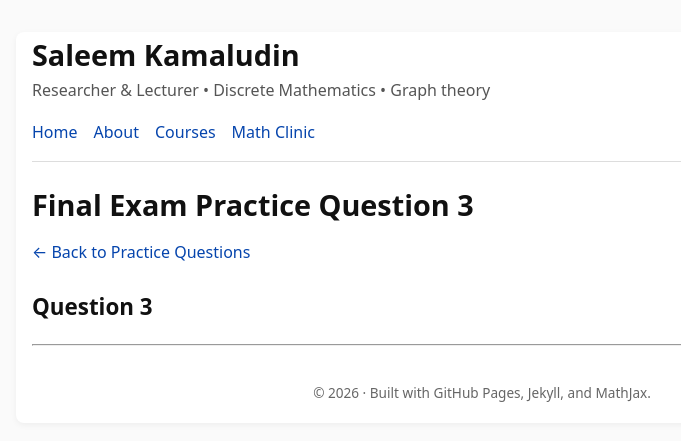
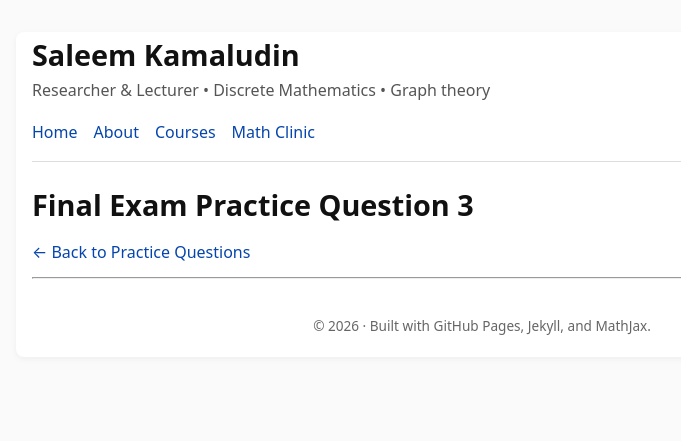
Before and after one commit to SaleemKamaludin/SaleemKamaludin.github.io, a Jekyll site: the page built from courses/comp1604/final-exam-practice/question-3.md, in a window 1280 px wide. Shown: the top 441 px of the page, without its empty margins (158-839 px from the left). Built offline with Jekyll 4.4.1, drawn with Linux system fonts in a browser that asks for light colours.

Commit message:
Update question-3.md

```diff
--- a/courses/comp1604/final-exam-practice/question-3.md
+++ b/courses/comp1604/final-exam-practice/question-3.md
@@ -7,7 +7,7 @@ title: Final Exam Practice Question 3
 
 [← Back to Practice Questions](/courses/comp1604/final-exam-practice/)
 
-## Question 3
+<!-- ## Question 3
 
 
 <!--
```
